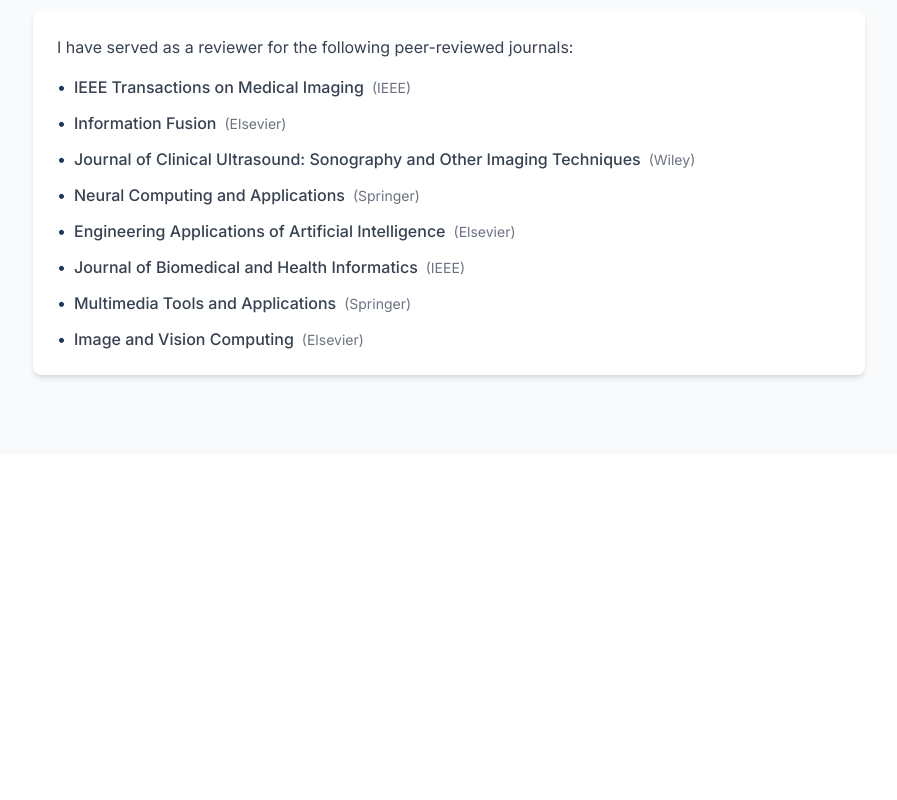
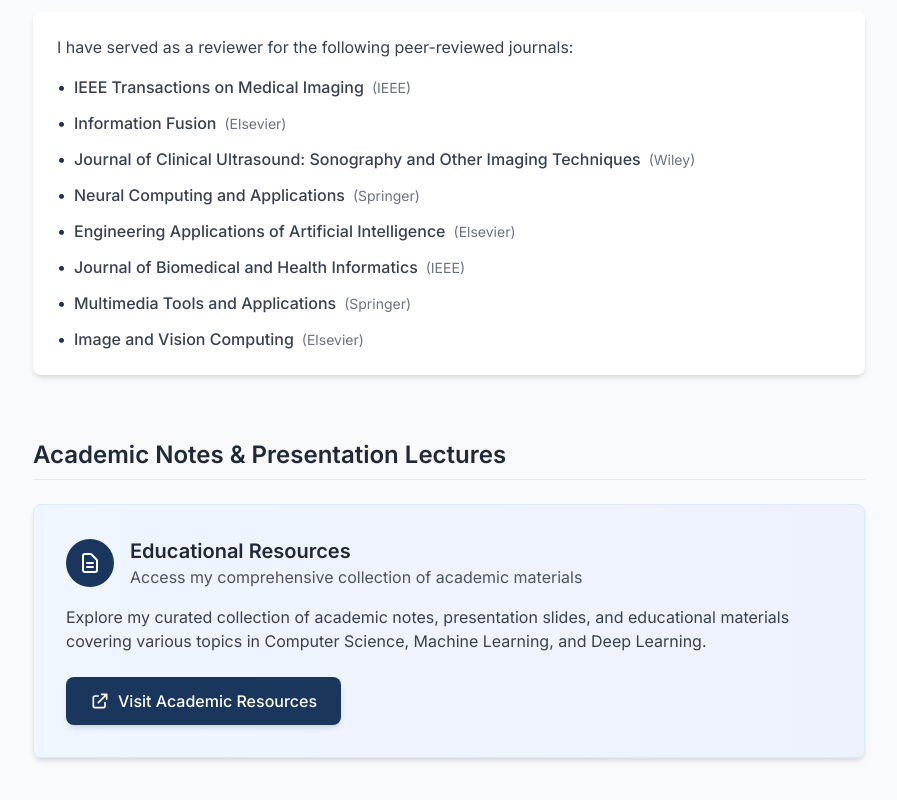
Before and after one commit to MohsinFurkh/mohsinfurkh.github.io, a Next.js app: page /academic-profile in a window 1280 px wide. Shown: the part 1845-2645 px from the top of the page, without its empty margins (191-1088 px from the left). Before the commit the page ends 2300 px from the top, so only its background shows below. Built offline with nearby package versions, Linux system fonts and the light colour scheme.

Commit message:
Update page.tsx

```diff
--- a/src/app/academic-profile/page.tsx
+++ b/src/app/academic-profile/page.tsx
@@ -229,6 +229,39 @@
             </ul>
           </div>
         </section>
+
+         {/* Academic Notes and Presentation Lectures */}
+        <section className="mt-16">
+          <h2 className="text-2xl font-semibold text-gray-800 mb-6 pb-2 border-b">Academic Notes & Presentation Lectures</h2>
+          <div className="bg-gradient-to-r from-blue-50 to-indigo-50 p-8 rounded-lg shadow-md border border-blue-100">
+            <div className="flex items-center mb-4">
+              <div className="w-12 h-12 bg-primary rounded-full flex items-center justify-center mr-4">
+                <svg className="w-6 h-6 text-white" fill="none" stroke="currentColor" viewBox="0 0 24 24">
+                  <path strokeLinecap="round" strokeLinejoin="round" strokeWidth={2} d="M9 12h6m-6 4h6m2 5H7a2 2 0 01-2-2V5a2 2 0 012-2h5.586a1 1 0 01.707.293l5.414 5.414a1 1 0 01.293.707V19a2 2 0 01-2 2z" />
+                </svg>
+              </div>
+              <div>
+                <h3 className="text-xl font-semibold text-gray-800">Educational Resources</h3>
+                <p className="text-gray-600">Access my comprehensive collection of academic materials</p>
+              </div>
+            </div>
+            <p className="text-gray-700 mb-6">
+              Explore my curated collection of academic notes, presentation slides, and educational materials
+              covering various topics in Computer Science, Machine Learning, and Deep Learning.
+            </p>
+            <a
+              href="https://mohsinfurkh.github.io/Presentations/"
+              target="_blank"
+              rel="noopener noreferrer"
+              className="inline-flex items-center px-6 py-3 bg-primary text-white font-medium rounded-lg hover:bg-blue-700 transition-colors duration-200 shadow-md hover:shadow-lg"
+            >
+              <svg className="w-5 h-5 mr-2" fill="none" stroke="currentColor" viewBox="0 0 24 24">
+                <path strokeLinecap="round" strokeLinejoin="round" strokeWidth={2} d="M10 6H6a2 2 0 00-2 2v10a2 2 0 002 2h10a2 2 0 002-2v-4M14 4h6m0 0v6m0-6L10 14" />
+              </svg>
+              Visit Academic Resources
+            </a>
+          </div>
+        </section>
       </div>
     </div>
   );
```
